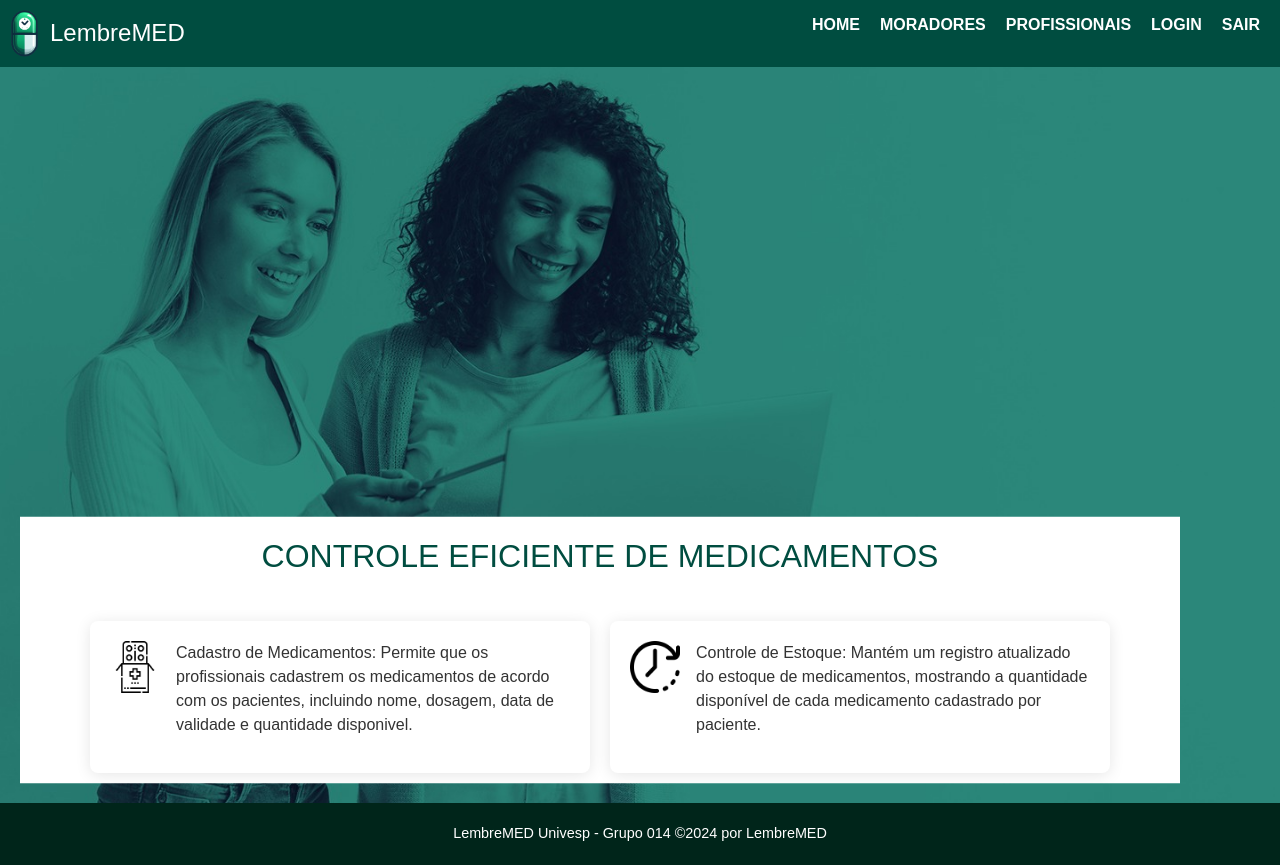
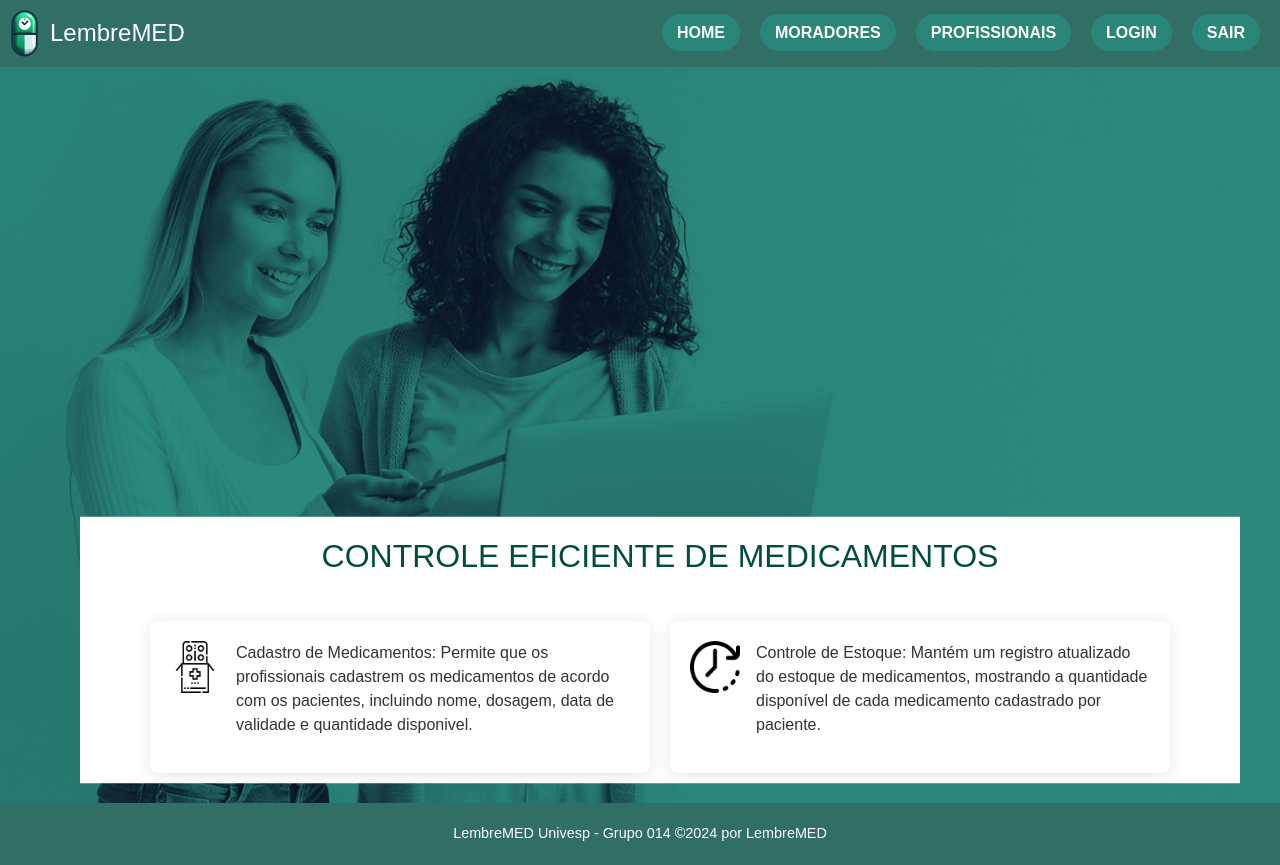
Before and after one commit to samueldata/lembremed, a Django app: page / in a window 1280 px wide. Run offline with Django 5.2, Linux system fonts and the light colour scheme.

Commit message:
Atualização de estilos globais segundo MVP

```diff
--- a/static/styles/styles.css
+++ b/static/styles/styles.css
@@ -19,13 +19,14 @@ body {
 }
 
 header {
-    background-color: #004d40;
+    background-color: rgba(0, 77, 64, 0.8); /* Cor com transparência */
     color: white;
     padding: 10px 0;
     display: flex;
     justify-content: space-between;
     align-items: center;
 }
+
 
 .brand-container img {
     margin-left: 10px;
@@ -64,6 +65,8 @@ header {
 nav ul {
     list-style-type: none;
     display: flex;
+    margin-bottom: 0px;
+
 }
 
 nav li {
@@ -74,6 +77,23 @@ nav a {
     color: white;
     text-decoration: none;
     font-weight: bold;
+    /* text-shadow: 0px 0px 3px rgba(0, 0, 0, 0.7); Melhora a legibilidade */
+    padding: 10px 15px; /* Adiciona espaço ao redor do texto */
+    border-radius: 20px; /* Arredonda os cantos do botão */
+    background-color: rgb(42 134 121); /* Fundo semi-transparente */
+    transition: background-color 0.3s; /* Suaviza a transição de cor */
+}
+
+nav a:hover, nav a:focus {
+    background-color: rgb(217,234,211); /* Cor mais sólida ao passar o mouse */
+    color: white; /* Mantém a cor do texto */
+    text-decoration: none; /* Remove qualquer sublinhado */
+}
+
+
+
+nav a.active {
+    color: #26a69a; /* Cor de destaque para a página atual */
 }
 
 main {
@@ -108,7 +128,9 @@ main {
     box-shadow: 0 -5px 10px rgba(0, 0, 0, 0.3);
     clip-path: fill-box;
     max-width: 1200px;
-
+    width: 100%; /* Garante que a caixa ajuste-se à largura disponível até 1200px */
+    margin-left: auto; /* Empurra a caixa para a direita automaticamente */
+    margin-right: 20px; /* Mantém uma margem da direita */
 }
 
 
@@ -259,7 +281,7 @@ main {
 
 
 footer {
-    background-color: #00251a;
+    background-color: rgba(0, 77, 64, 0.8); /* Cor com transparência */
     color: white;
     text-align: center;
     padding: 20px 0;
```
